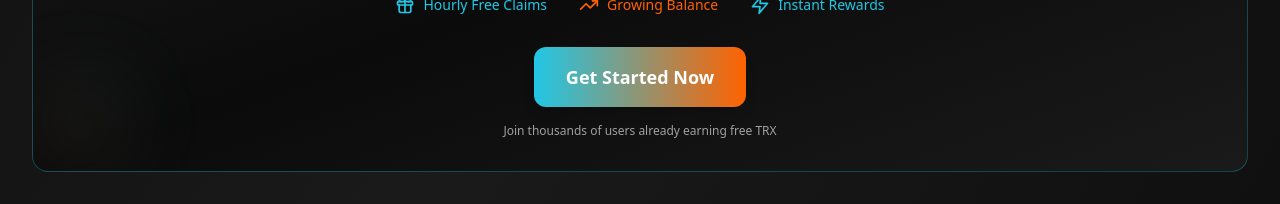
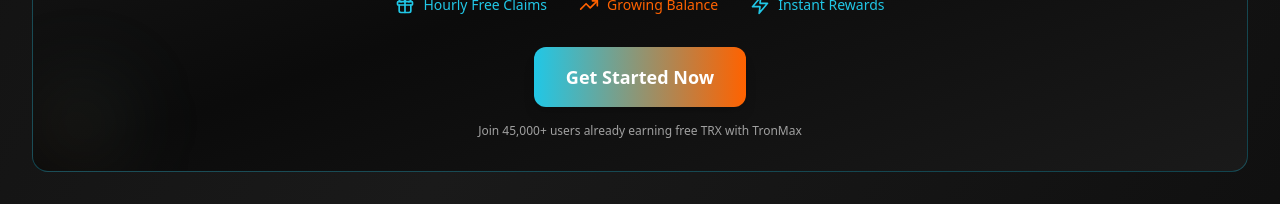
Before and after one commit to inwi72/tronmax-b1, a React (Vite) app: page / in a window 1280 px wide. Shown: the part 1320-1524 px from the top of the page. Built offline with nearby package versions, Linux system fonts and the light colour scheme.

Commit message:
Update UserOnboarding.tsx

```diff
--- a/src/components/UserOnboarding.tsx
+++ b/src/components/UserOnboarding.tsx
@@ -57,7 +57,7 @@
 
         {/* Trust indicator */}
         <p className="text-xs text-[#A0A0A0] mt-4">
-          Join thousands of users already earning free TRX
+          Join 45,000+ users already earning free TRX with TronMax
         </p>
       </div>
     </div>
```
